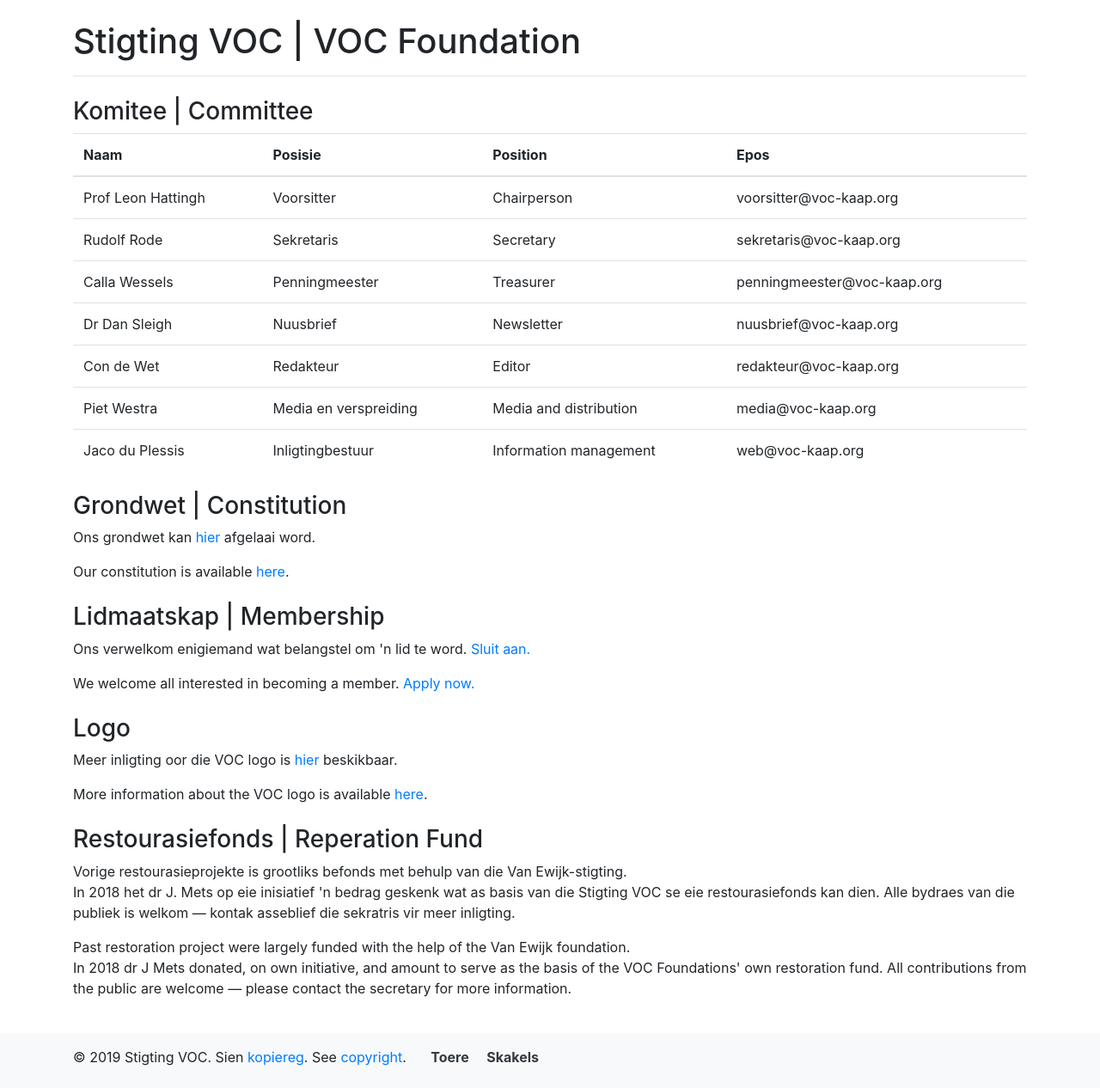
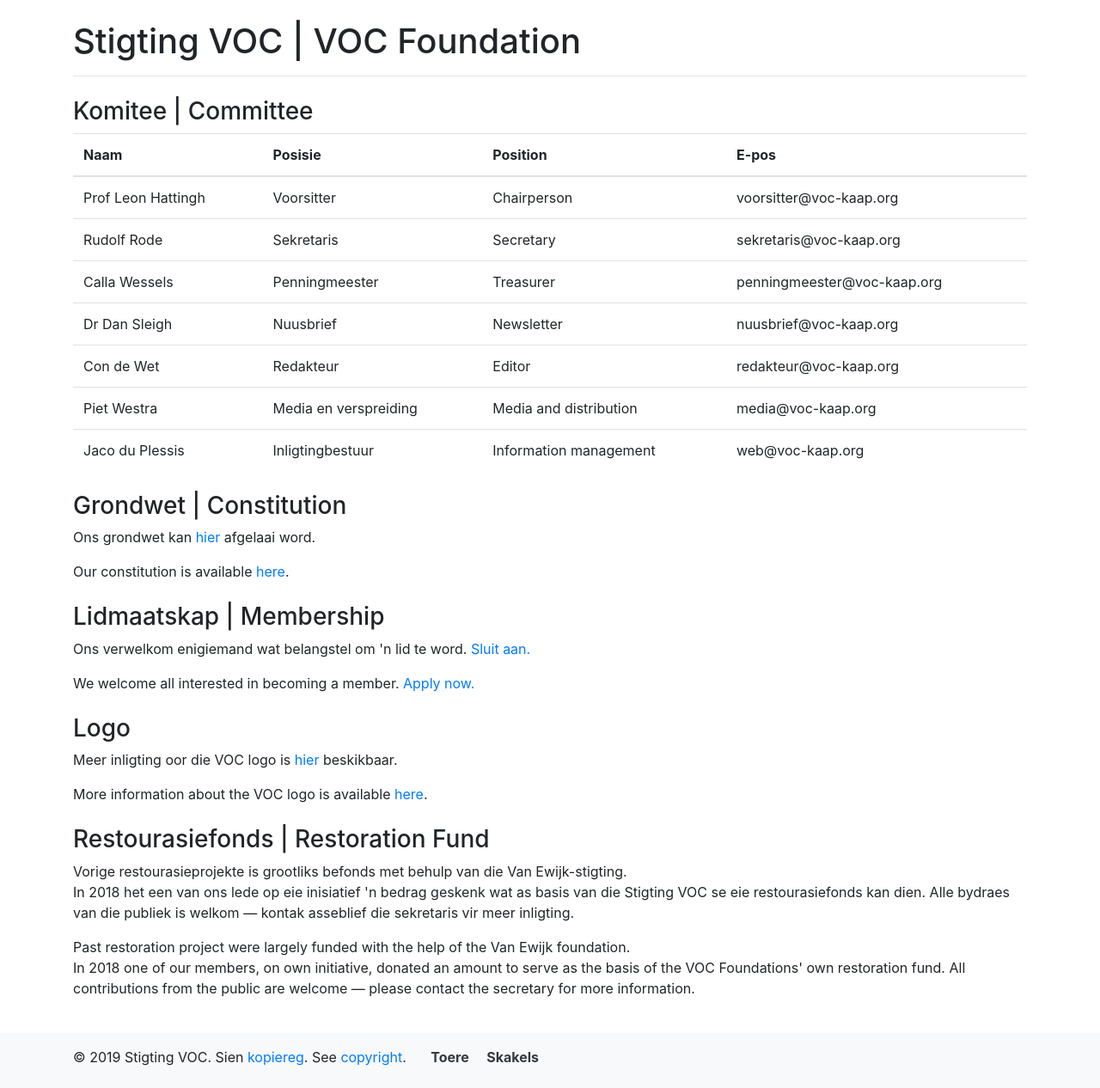
Before and after one commit to jacoduplessis/voc, a Django app: page /about/ in a window 1280 px wide. Shown: the part 71-1337 px from the top of the page at 86% size. Run offline with Django 3.2, Linux system fonts and the light colour scheme; data comes from the database, SQL or seed files in the repository; some libraries are stand-ins or nearby versions.

Commit message:
Fix typos and incorrect information

```diff
--- a/templates/_payment_details.html
+++ b/templates/_payment_details.html
@@ -4,8 +4,8 @@
 <p>The annual membership fees are</p>
 
 <ul>
-  <li><strong>R100</strong> vir gewone lede | for normal members</li>
-  <li><strong>ZAR 130</strong> vir buitelandse betalings | for members making foreign payments</li>
+  <li><strong>R150</strong> vir gewone lede | for normal members</li>
+  <li><strong>&euro; 10</strong> vir buitelandse betalings | for members making foreign payments</li>
   <li><strong>R40</strong> vir studente | for students</li>
 </ul>
 
--- a/templates/about.html
+++ b/templates/about.html
@@ -16,7 +16,7 @@
         <th>Naam</th>
         <th>Posisie</th>
         <th>Position</th>
-        <th>Epos</th>
+        <th>E-pos</th>
       </tr>
       </thead>
       <tbody>
@@ -53,14 +53,14 @@
     <p>Meer inligting oor die VOC logo is <a href="{% url 'logo' %}">hier</a> beskikbaar.</p>
     <p>More information about the VOC logo is available <a href="{% url 'logo' %}">here</a>.</p>
 
-    <h3 class="mt-4">Restourasiefonds | Reperation Fund</h3>
+    <h3 class="mt-4">Restourasiefonds | Restoration Fund</h3>
 
     <p>Vorige restourasieprojekte is grootliks befonds met behulp van die Van Ewijk-stigting.<br>
-      In 2018 het dr J. Mets op eie inisiatief 'n bedrag geskenk wat as basis van die Stigting VOC se eie restourasiefonds kan dien.
-      Alle bydraes van die publiek is welkom — kontak asseblief die sekratris vir meer inligting.</p>
+      In 2018 het een van ons lede op eie inisiatief 'n bedrag geskenk wat as basis van die Stigting VOC se eie restourasiefonds kan dien.
+      Alle bydraes van die publiek is welkom — kontak asseblief die sekretaris vir meer inligting.</p>
 
     <p>Past restoration project were largely funded with the help of the Van Ewijk foundation.<br>
-      In 2018 dr J Mets donated, on own initiative, and amount to serve as the basis of the VOC Foundations' own restoration fund.
+      In 2018 one of our members, on own initiative, donated an amount to serve as the basis of the VOC Foundations' own restoration fund.
       All contributions from the public are welcome — please contact the secretary for more information.</p>
 
 
```
